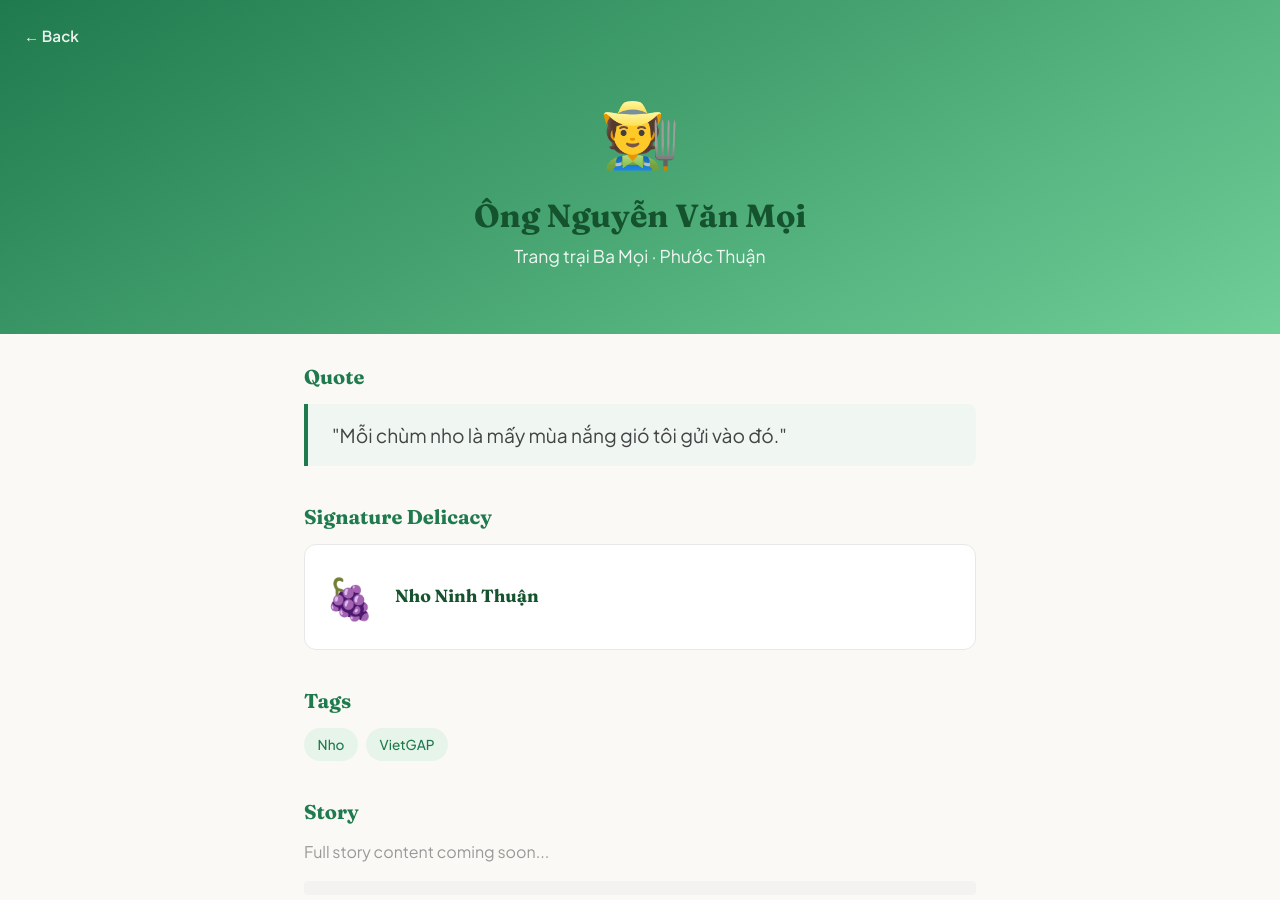
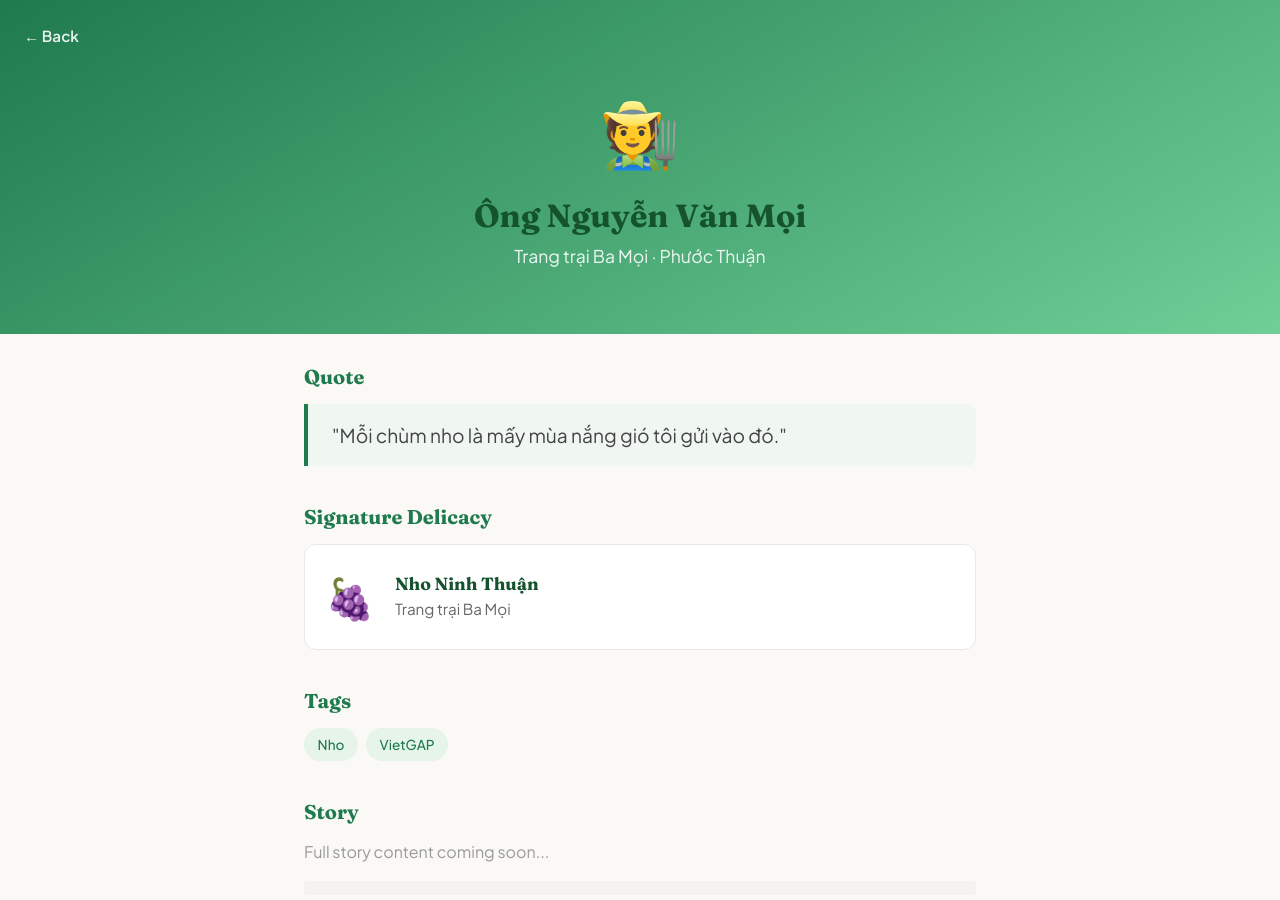
Before and after one commit to TalJa1/VNCom_Map, a React (Vite) app: page /farmer/f1 in a window 1280 px wide. Shown: the top 900 px of the page. Built offline with nearby package versions, Linux system fonts and the light colour scheme.

Commit message:
fix: Update FarmerStory to display producer instead of description

```diff
--- a/src/components/ImageCarousel.tsx
+++ b/src/components/ImageCarousel.tsx
@@ -98,7 +98,7 @@ export default function ImageCarousel({
         {visibleCards
           .slice(0, 3)
           .reverse()
-          .map((cardIdx, stackPos) => {
+          .map((cardIdx, _stackPos) => {
             const depth = visibleCards.indexOf(cardIdx)
             const isTop = cardIdx === topIndex
             const x = isTop && dragging ? dragX : 0
--- a/src/pages/FarmerStory.tsx
+++ b/src/pages/FarmerStory.tsx
@@ -57,7 +57,7 @@ export default function FarmerStory() {
               <span className="farmer-story__delicacy-emoji">{delicacy.emoji}</span>
               <div>
                 <h3>{delicacy.name}</h3>
-                <p>{delicacy.desc}</p>
+                <p>{delicacy.producer}</p>
               </div>
             </div>
           </section>
```
